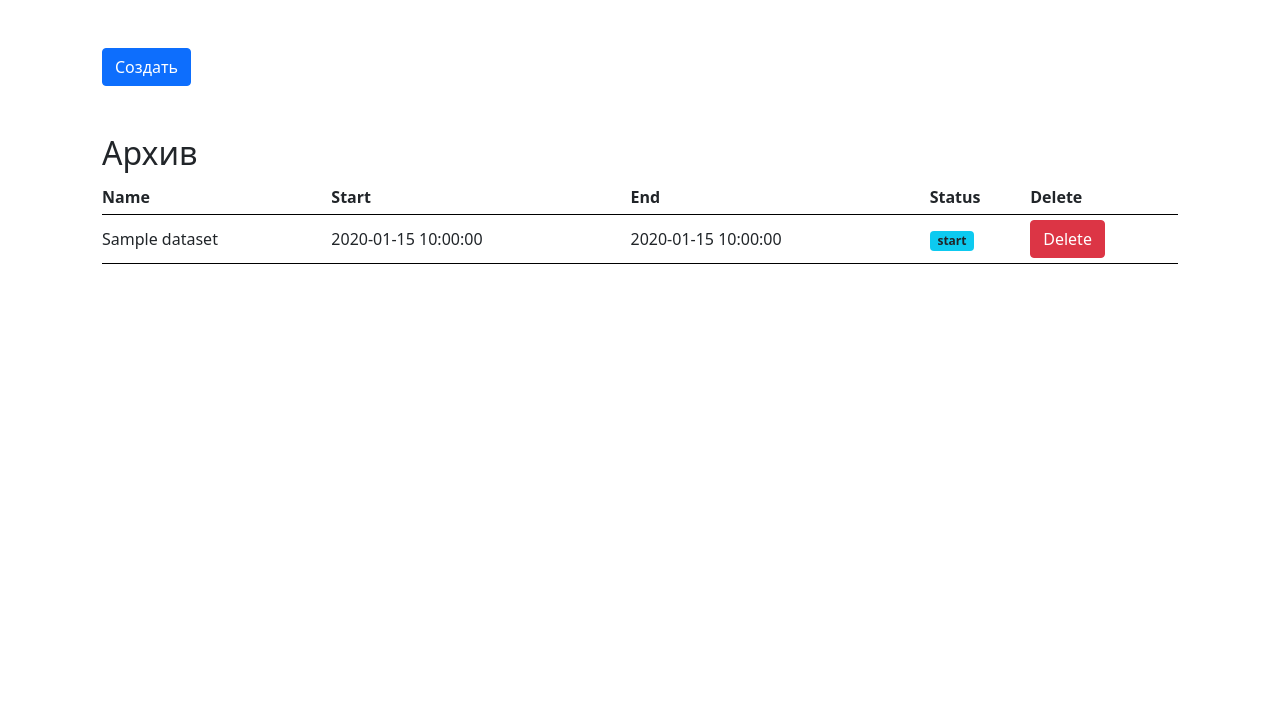
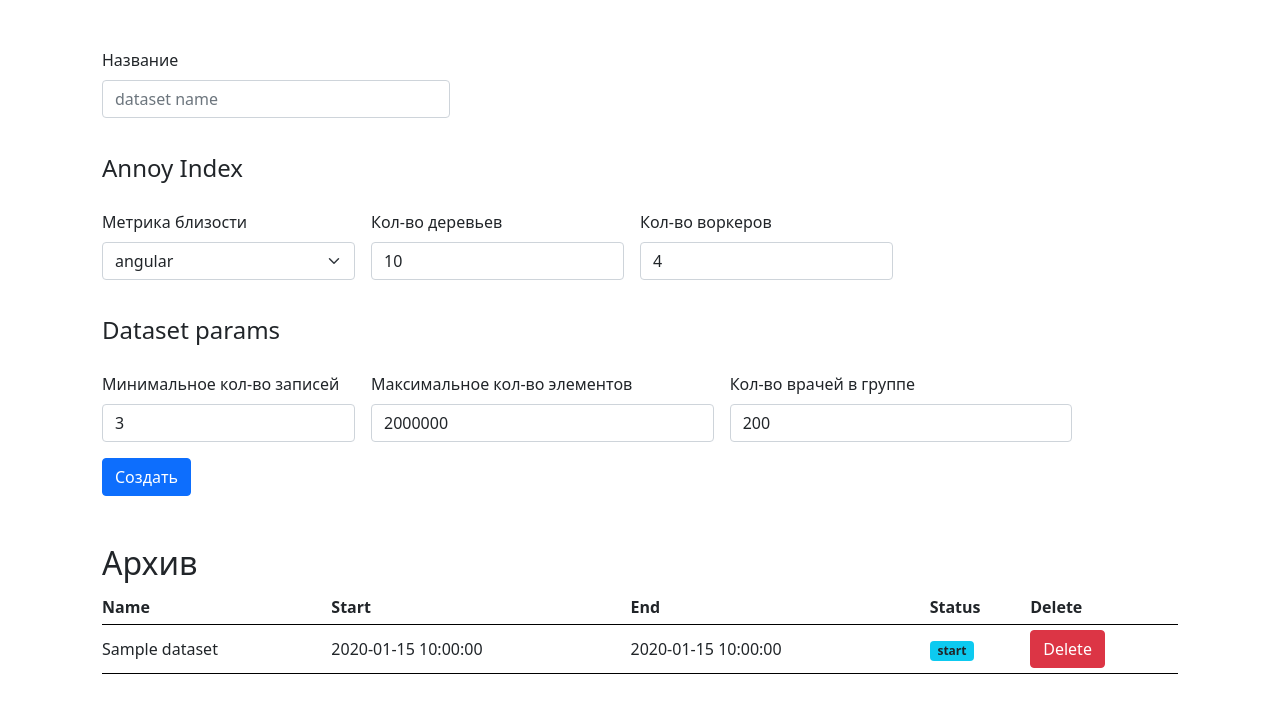
Before and after one commit to Zwergpro/graduate-work, a Flask app: page /dataset/ in a window 1280 px wide. Shown: the part 56-769 px from the top of the page. Run offline with Flask 2, Linux system fonts and the light colour scheme; tables that the repository leaves empty hold one stand-in row (values such as "Sample post"); data that the repository does not hold is empty; parts of the project's set-up code (start-up, migrations or seed data) failed here and were passed over.

Commit message:
add params for dataset

```diff
--- a/app/templates/dataset/main_dataset.html
+++ b/app/templates/dataset/main_dataset.html
@@ -31,8 +31,56 @@
     {% endif %}
     <br>
     <div class="">
-        <form action="{{ url_for('dataset.start_dataset_creating') }}" method="post">
-            <button type="submit" class="btn btn-primary">Создать</button>
+        <form action="{{ url_for('dataset.start_dataset_creating') }}" method="post" class="row g-3" >
+            <div class="col-4">
+                <label for="inputName" class="form-label">Название</label>
+                <input type="text" class="form-control" id="inputName" placeholder="dataset name">
+            </div>
+
+            <fieldset class="annoy-params row g-3">
+                <legend>Annoy Index</legend>
+                <div class="col-md-3">
+                    <label class="form-label" for="metric-select">Метрика близости</label>
+                    <select class="form-select" id="metric-select">
+                        <option selected value="angular">angular</option>
+                        <option value="euclidean">euclidean</option>
+                        <option value="manhattan">manhattan</option>
+                        <option value="hamming">hamming</option>
+                    </select>
+                </div>
+                <div class="col-md-3">
+                    <label class="form-label" for="n-trees-count">Кол-во деревьев</label>
+                    <input type="number" value="10" id="n-trees-count" class="form-control" min="1">
+                </div>
+                <div class="col-md-3">
+                    <label class="form-label" for="worker-count">Кол-во воркеров</label>
+                    <input type="number" value="4" id="worker-count" class="form-control" min="1">
+                </div>
+            </fieldset>
+
+            <fieldset class="dataset-params row g-3">
+                <legend>Dataset params</legend>
+                <div class="col-md-3">
+                    <label class="form-label" for="min-appt-count">Минимальное кол-во записей</label>
+                    <input type="number" value="3" id="min-appt-count" class="form-control" min="1">
+                    <div class="col-md-9"></div>
+                </div>
+                <div class="col-md-4">
+                    <label class="form-label" for="max-item-count">Максимальное кол-во элементов</label>
+                    <input type="number" value="2000000" id="max-item-count" class="form-control" min="1">
+                    <div class="col-md-9"></div>
+                </div>
+                <div class="col-md-4">
+                    <label class="form-label" for="doc-count">Кол-во врачей в группе</label>
+                    <input type="number" value="200" id="doc-count" class="form-control" min="1">
+                    <div class="col-md-9"></div>
+                </div>
+            </fieldset>
+
+            <div class="col-12">
+                <button type="submit" class="btn btn-primary">Создать</button>
+                <div class="col-md-10"></div>
+            </div>
         </form>
     </div>
 
```
